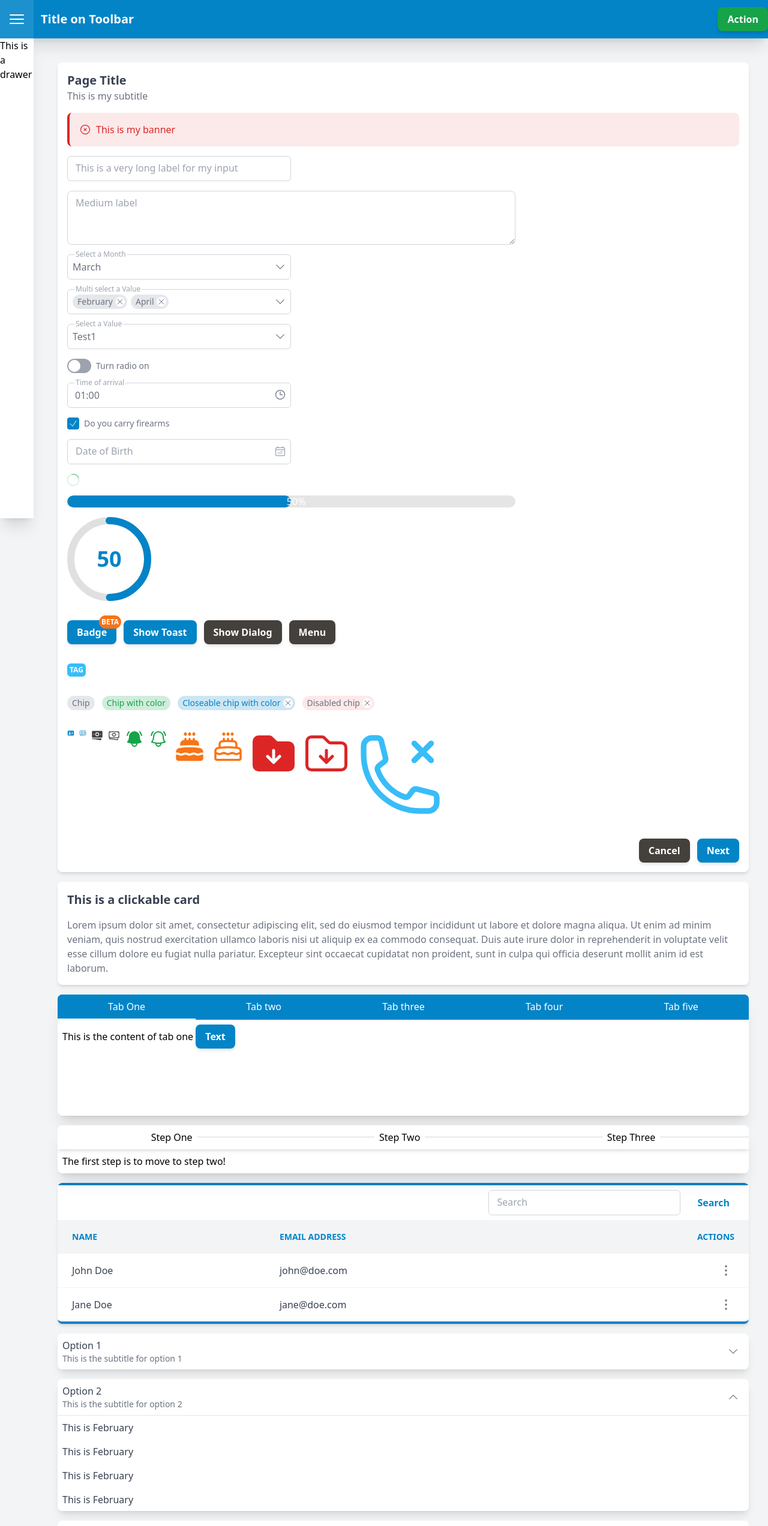
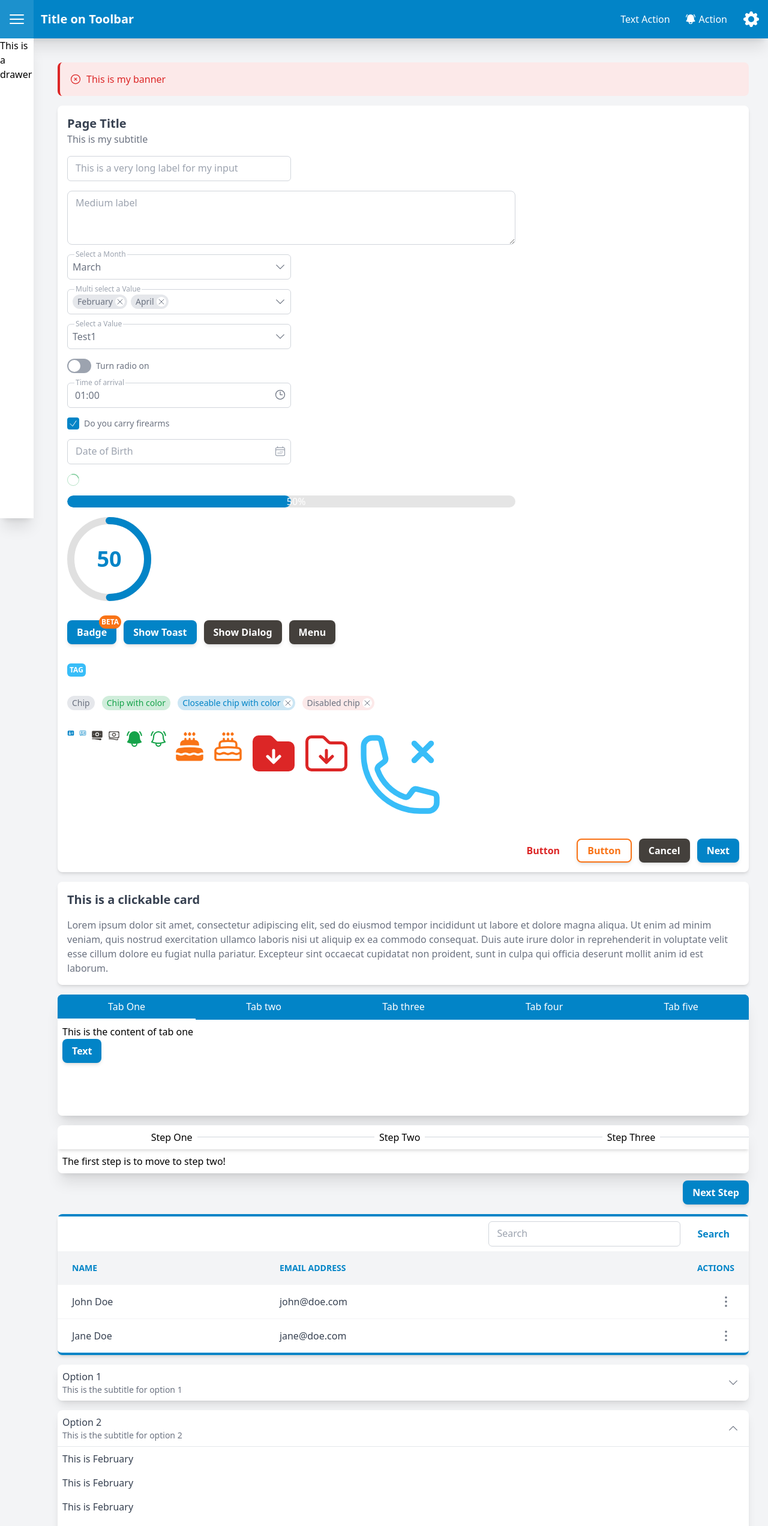
Before and after one commit to vue-loom/vue-loom, a Vue app: page / in a window 1280 px wide. Shown: the top 2544 px of the page at 60% size. Built offline with nearby package versions, Linux system fonts and the light colour scheme.

Commit message:
Added toolbar action, improved text field border gap, button set height && fixed minor stepper issue

```diff
--- a/sandbox/App.vue
+++ b/sandbox/App.vue
@@ -31,14 +31,16 @@
         VExpansionPanel,
         VStepper,
         VStep,
-    } from "../src";
+        VDataTable,
+        VChip,
+        VToolbarAction,
+
+        useToast,
+        useDialog,
+    } from "@";
     import {Ref, ref} from "vue";
-    import {useToast} from "../src/composables/toast";
-    import {useDialog} from "../src/composables/dialog";
-    import VChip from "@/components/VChip.vue";
     import {TreeItem} from "@/component-types/TreeItem";
     import {SelectItem} from "@/component-types/SelectItem";
-    import {VDataTable} from "@";
     import {simulateDataTableData} from "./helpers/helpers";
     import {DataTableMenuItem} from "@/component-types/DataTableMenuItem";
     import {DataTableItem} from "@/component-types/DataTableItem";
@@ -182,6 +184,16 @@
     }
 
     const tabIndex: Ref<number> = ref(0);
+    const stepperIndex: Ref<number> = ref(0);
+
+    const navigateStepper = (): void => {
+        if (stepperIndex.value === 2) {
+            stepperIndex.value = 0;
+        } else {
+            stepperIndex.value++;
+        }
+    };
+
     const barProgress: Ref<number> = ref(50);
 
     const increaseBarProgress = (): void => {
@@ -249,12 +261,14 @@
             @click:menu-icon="drawerIsOpen = !drawerIsOpen"
         >Title on Toolbar
             <template #actions>
-                <VTooltip>
-                    <template #trigger>
-                        <VButton color="success">Action</VButton>
-                    </template>
-                    <template #content>This is the actions suffix to add buttons</template>
-                </VTooltip>
+                <VToolbarAction>Text Action</VToolbarAction>
+                <VToolbarAction>
+                    <VIcon solid icon="bell-alert" color="white"/>
+                    <div>Action</div>
+                </VToolbarAction>
+                <VToolbarAction>
+                    <VIcon solid icon="cog-8-tooth" color="white" size="md"/>
+                </VToolbarAction>
             </template>
         </VToolbar>
 
@@ -264,7 +278,9 @@
             </VDrawer>
 
             <VContainer appbar-offset @click="drawerIsOpen = false">
-                <VCard color="red-500">
+                <VBanner type="error">This is my banner</VBanner>
+
+                <VCard class="mt-4">
                     <template #title>
                         Page Title
                     </template>
@@ -273,8 +289,6 @@
                     </template>
                     <template #content>
                         <div class="flex flex-wrap gap-4">
-                            <VBanner class="col-span-3" type="error">This is my banner</VBanner>
-
                             <div class="w-full">
                                 <VTextField
                                     class="w-1/3"
@@ -430,8 +444,9 @@
                         </div>
                     </template>
                     <template #actions>
+                        <VButton type="text" color="danger">Button</VButton>
+                        <VButton type="outlined" color="warning">Button</VButton>
                         <VButton @click="buttonCancel()" color="secondary">Cancel</VButton>
-
                         <VButton @click="buttonClicked()" :disabled="isDisabled" :loading="isLoading">Next</VButton>
                     </template>
                 </VCard>
@@ -507,7 +522,8 @@
                     </VTab>
                 </VTabs>
 
-                <VStepper class="mt-4" clickable preserve-state v-model="tabIndex" elevation>
+                <div class="flex flex-col space-y-3 items-end">
+                    <VStepper class="w-full mt-4" clickable preserve-state v-model="stepperIndex" elevation>
                         <VStep>
                             <template #step>
                                 Step One
@@ -529,10 +545,15 @@
                                 Step Three
                             </template>
                             <template #content>
-                            This is the last step. Weldon!!
+                                This is the last step. Well done!!
                             </template>
                         </VStep>
                     </VStepper>
+
+                    <VButton @click="navigateStepper">
+                        {{ stepperIndex < 2 ? 'Next Step' : 'Start Over' }}
+                    </VButton>
+                </div>
 
                 <VDataTable class="mt-4" :table="simulateDataTableData()" :menu="dataTableMenu"/>
 
--- a/src/components/Stepper/VStepper.vue
+++ b/src/components/Stepper/VStepper.vue
@@ -22,6 +22,10 @@
     const emits = defineEmits<Emits>();
 
     const innerModelValue: Ref<number> = ref(props.modelValue);
+
+    watch((): number => props.modelValue, (val): void => {
+        innerModelValue.value = val;
+    });
 
     // console.log(useSlots().default());
     // const steps: VNodeNormalizedChildren = useSlots().default();
--- a/src/components/VToolbar.vue
+++ b/src/components/Toolbar/VToolbar.vue
@@ -2,7 +2,7 @@
     import {type ComputedRef} from "vue";
     import {computed} from "vue";
     import {resolveBg} from "@/partials/colors";
-    import VIcon from "@/components/VIcon.vue";
+    import VIcon from "../VIcon.vue";
 
     interface Props {
         color?: string | 'primary' | 'secondary' | 'accent' | 'success' | 'warning' | 'danger';
@@ -52,7 +52,7 @@
                 <slot></slot>
             </div>
         </div>
-        <div>
+        <div class="flex">
             <slot name="actions"></slot>
         </div>
     </header>
--- /dev/null
+++ b/src/components/Toolbar/VToolbarAction.vue
@@ -0,0 +1,34 @@
+<script setup lang="ts">
+    import {type Ref, ref} from "vue";
+    import {useRipple} from "@/composables/mouse";
+
+    const toolbarAction: Ref<HTMLElement | null> = ref(null);
+
+    interface Emits {
+        (event: 'click'): void;
+    }
+
+    const emits = defineEmits<Emits>();
+
+    const clickAction = (event: MouseEvent): void => {
+        if (toolbarAction.value) {
+            useRipple(event, toolbarAction);
+        }
+
+        emits('click');
+    };
+</script>
+
+<template>
+    <div
+        class="h-16 w-fit relative overflow-hidden text-white px-3 flex items-center space-x-1 bg-white/0 hover:bg-white/10 active:bg-white/20 cursor-pointer transition-all duration-150"
+        ref="toolbarAction"
+        @click="clickAction"
+    >
+        <slot></slot>
+    </div>
+</template>
+
+<style scoped>
+
+</style>
--- a/src/components/VButton.vue
+++ b/src/components/VButton.vue
@@ -59,7 +59,7 @@
 <template>
     <button ref="button"
             type="button"
-            class="py-2 px-4 rounded-lg transition-all duration-150 overflow-hidden font-bold"
+            class="h-10 flex items-center py-2 px-4 rounded-lg transition-all duration-150 overflow-hidden font-bold"
             :class="[typeClassMap[type], !noRelative ? 'relative' : '']"
             :disabled="innerDisabled"
             @click="createRipple($event)"
--- a/src/components/VMultiSelect.vue
+++ b/src/components/VMultiSelect.vue
@@ -12,7 +12,7 @@
     import {onMounted} from "vue";
     import {watch} from "vue";
     import VIcon from "@/components/VIcon.vue";
-    import type {SelectItem} from "../component-types/SelectItem";
+    import type {SelectItem} from "@/component-types/SelectItem";
 
     interface Props {
         modelValue: number[] | string[];
@@ -163,9 +163,9 @@
     <VMenu width="w-full" :disabled="readonly" :close-on-content-click="false">
         <template #trigger="{ open }">
             <div class="relative">
-                <div ref="textFieldLabel" class="absolute left-0 top-0 text-xs invisible z-[-1]" v-text="label"/>
+                <div ref="textFieldLabel" class="absolute left-0 top-0 scale-75 invisible z-[-1]" v-text="label"/>
 
-                <div class="absolute left-3 -top-[2px] border-y-[2px] border-white transition-all duration-150"
+                <div class="absolute left-3 top-0 border-b border-white transition-all duration-150"
                      :style="{width: focused || innerModelValue.length > 0 ? `${textFieldLabelWidth}px` : '0px'}"
                 ></div>
 
--- a/src/components/VSelect.vue
+++ b/src/components/VSelect.vue
@@ -145,9 +145,9 @@
     <div class="relative">
         <VMenu width="w-full" position="bottom" align="left">
             <template #trigger="{ open }">
-                <div ref="textFieldLabel" class="absolute left-0 top-0 text-xs invisible z-[-1]" v-text="label"/>
+                <div ref="textFieldLabel" class="absolute left-0 top-0 scale-75 invisible z-[-1]" v-text="label"/>
 
-                <div class="absolute left-3 -top-[2px] border-y-[2px] border-white transition-all duration-150"
+                <div class="absolute left-3 top-0 border-b border-white transition-all duration-150"
                      :style="{width: focused || innerModelValue ? `${textFieldLabelWidth}px` : '0px'}"
                 ></div>
 
--- a/src/components/VTextArea.vue
+++ b/src/components/VTextArea.vue
@@ -118,9 +118,9 @@
 
 <template>
     <div class="relative">
-        <div ref="textAreaLabel" class="absolute left-0 top-0 text-xs invisible z-[-1]" v-text="label"/>
+        <div ref="textAreaLabel" class="absolute left-0 top-0 scale-75 invisible z-[-1]" v-text="label"/>
 
-        <div class="absolute left-3 -top-[2px] border-y-[2px] border-white transition-all duration-150"
+        <div class="absolute left-3 top-0 border-b border-white transition-all duration-150"
              :style="{width: focused || innerModelValue ? `${textAreaLabelWidth}px` : '0px'}"
         ></div>
 
--- a/src/components/VTextField.vue
+++ b/src/components/VTextField.vue
@@ -94,9 +94,9 @@
 
 <template>
     <div class="relative">
-        <div ref="textFieldLabel" class="absolute left-0 top-0 text-xs invisible z-[-1]" v-text="label"/>
+        <div ref="textFieldLabel" class="absolute left-0 top-0 scale-75 invisible z-[-1]" v-text="label"/>
 
-        <div class="absolute left-3 -top-[2px] border-y-[2px] border-white transition-all duration-150"
+        <div class="absolute left-3 top-0 border-b border-white transition-all duration-150"
              :style="{width: focused || innerModelValue ? `${textFieldLabelWidth}px` : '0px'}"
         ></div>
 
--- a/src/index.ts
+++ b/src/index.ts
@@ -34,7 +34,8 @@ import VTextArea from "./components/VTextArea.vue";
 import VTextField from './components/VTextField.vue';
 import VTimePicker from "./components/VTimePicker.vue";
 import VToggle from "./components/VToggle.vue";
-import VToolbar from "./components/VToolbar.vue";
+import VToolbar from "./components/Toolbar/VToolbar.vue";
+import VToolbarAction from "./components/Toolbar/VToolbarAction.vue";
 import VTooltip from "./components/VTooltip.vue";
 import VChip from "./components/VChip.vue";
 
@@ -79,6 +80,7 @@ export {
     VTimePicker,
     VToggle,
     VToolbar,
+    VToolbarAction,
     VTooltip,
     VChip,
 
```
Also changed, not shown: src/components/Tree/VTreeSelect.vue (+4 -4 lines). Lines whose indentation alone changed are shown as unchanged.
